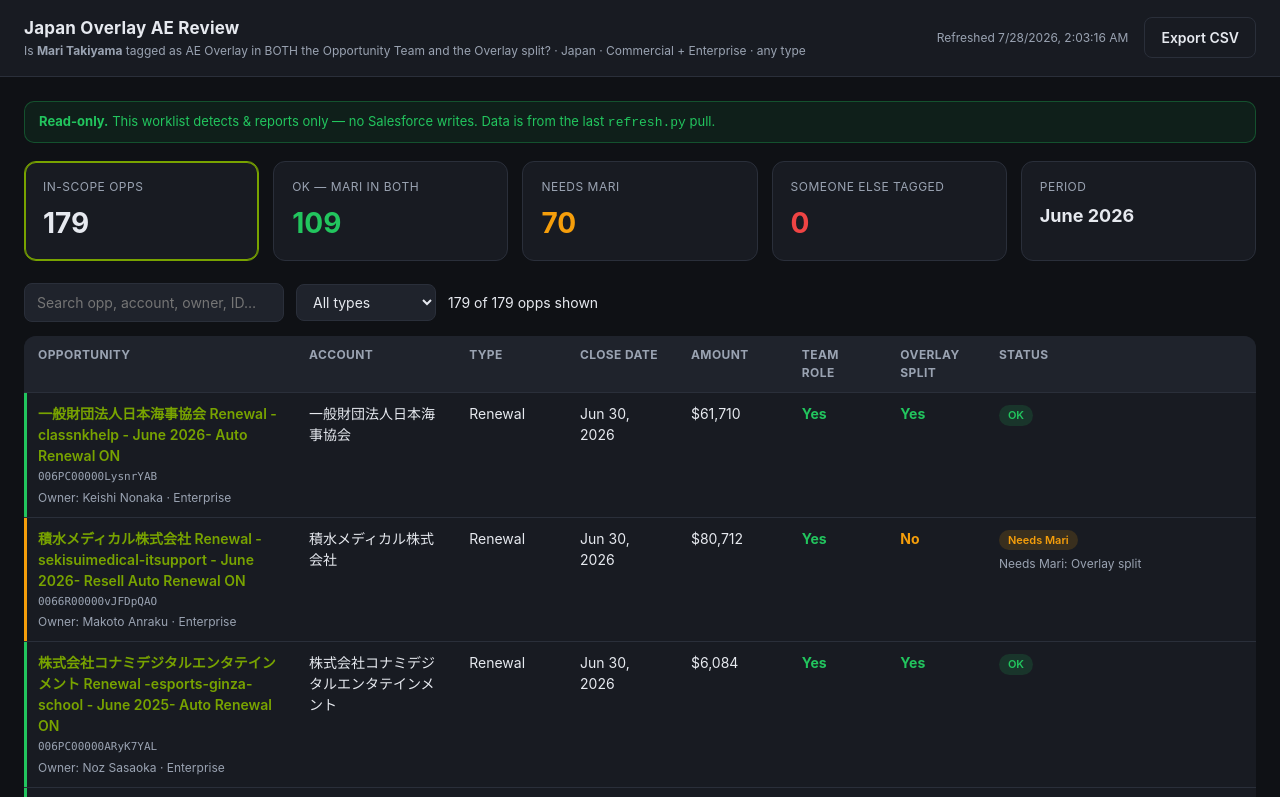
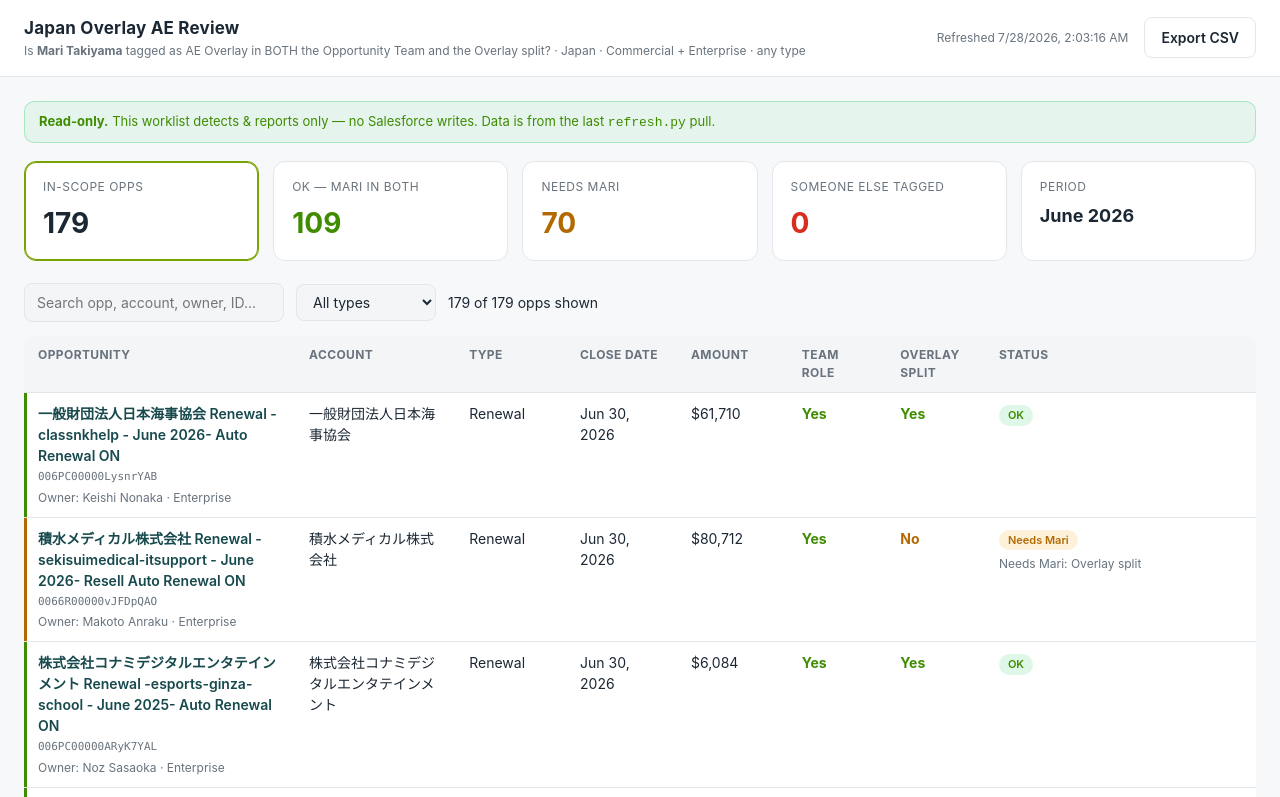
Before and after one commit to justinemendez-svg/PSE-Split-Automation, a plain HTML site: page docs/index.html in a window 1280 px wide. Shown: the top 797 px of the page. Drawn offline with Linux system fonts and the light colour scheme.

Commit message:
Switch to light (white) theme
Flip all three surfaces (local viewer, App Foundry viewer, upload page)
from dark to a light palette: near-white page, white cards/table, slate
text. Keep Zendesk green as the accent; use Kale for links/headings since
green-on-white is low-contrast. Darken status colors to read on white.

Co-Authored-By: Claude Opus 4.8 <noreply@anthropic.com>

```diff
--- a/docs/index.html
+++ b/docs/index.html
@@ -6,9 +6,9 @@
 <title>Japan Overlay AE Review</title>
 <style>
   :root {
-    --bg: #0f1115; --panel: #181b22; --panel2: #1f232c; --line: #2a2f3a;
-    --txt: #e6e9ef; --muted: #9aa3b2; --accent: #78A300; --accent2: #17494D;
-    --warn: #f59e0b; --bad: #ef4444; --ok: #22c55e; --chip: #2a2f3a;
+    --bg: #f7f8fa; --panel: #ffffff; --panel2: #f3f5f7; --line: #e3e7eb;
+    --txt: #1b2733; --muted: #68737d; --accent: #78A300; --accent2: #17494D;
+    --warn: #b26a00; --bad: #d92d20; --ok: #3f8c00; --chip: #eef1f3;
   }
   * { box-sizing: border-box; }
   body { margin: 0; background: var(--bg); color: var(--txt);
@@ -66,7 +66,7 @@
   .status-line { margin-top: 5px; }
   .empty, .status { color: var(--muted); padding: 40px; text-align: center; }
   .status.err { color: var(--bad); }
-  a { color: var(--accent); text-decoration: none; }
+  a { color: var(--accent2); text-decoration: none; }
   a:hover { text-decoration: underline; }
   footer { color: var(--muted); font-size: 12px; padding: 20px 24px; text-align: center; }
   .hidden { display: none !important; }
```
Also changed, not shown: 1 other file.
